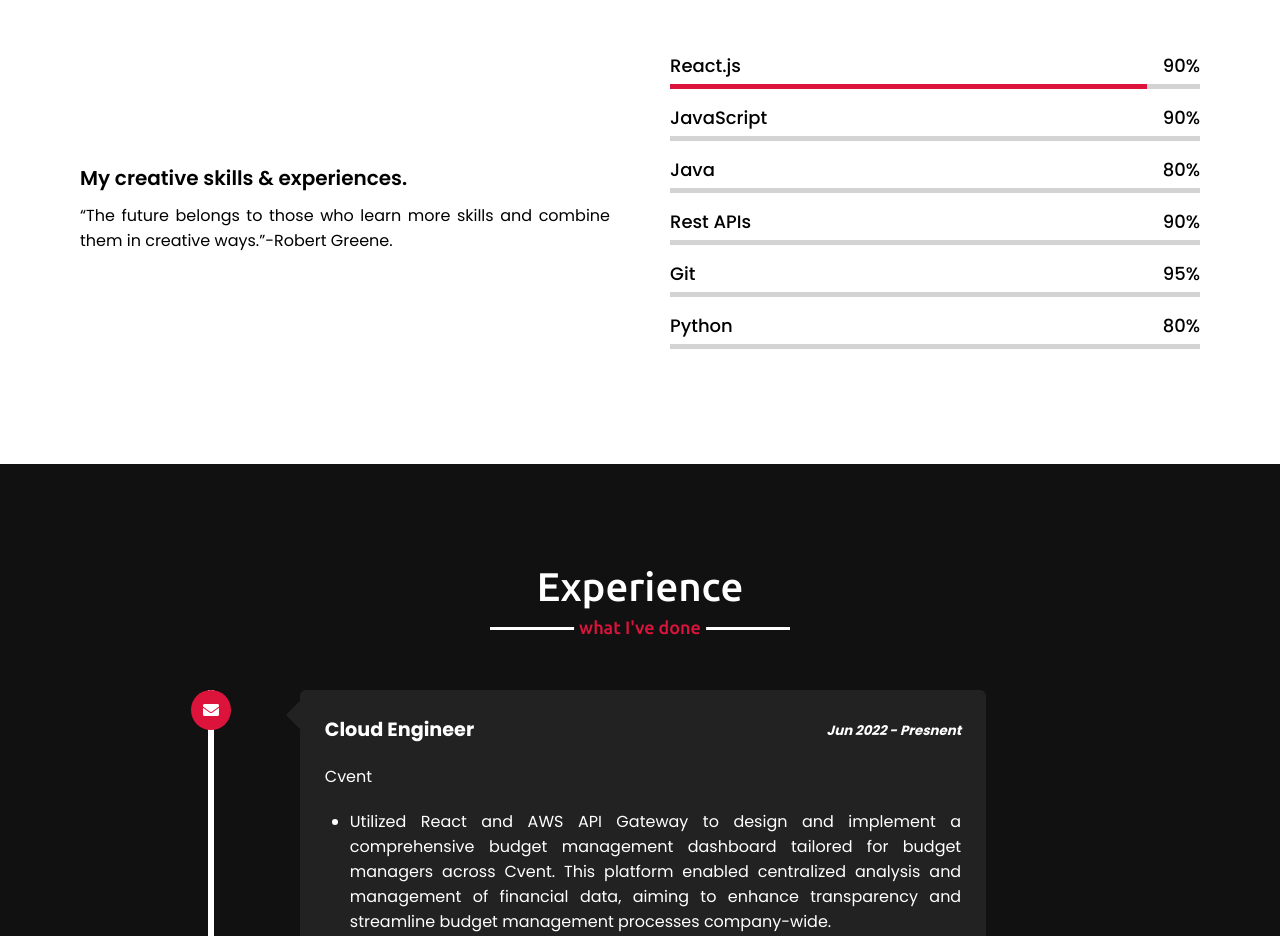
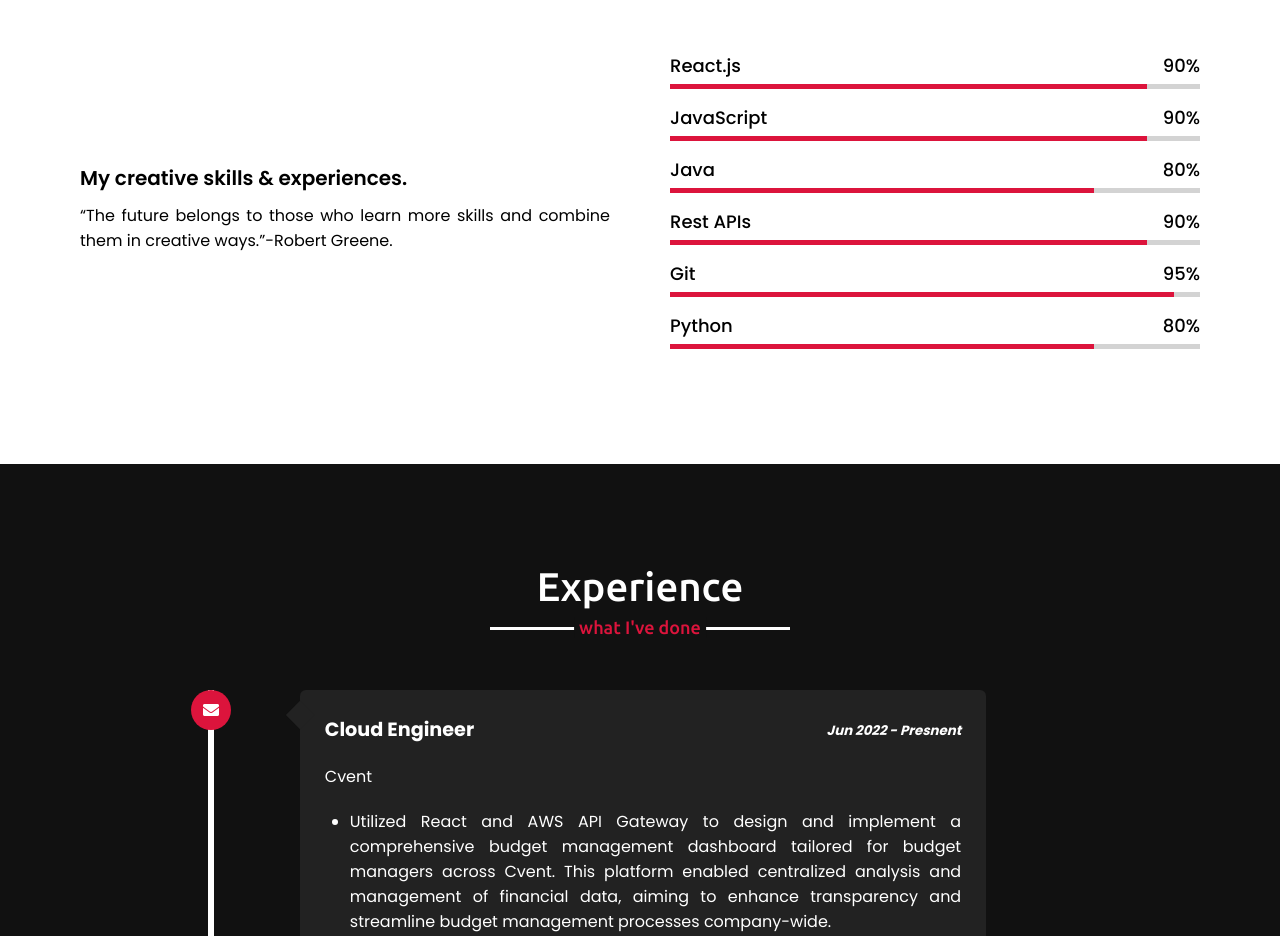
Before and after one commit to gurpreet78371/portfolio, a plain HTML site: page index.html in a window 1280 px wide. Shown: the part 2780-3716 px from the top of the page. Drawn offline with nearby package versions, Linux system fonts and the light colour scheme.

Commit message:
Update style.css

```diff
--- a/style.css
+++ b/style.css
@@ -448,19 +448,19 @@ section .title::after {
 .skills-content .right .react::before {
   width: 90%;
 }
-.skills-content .right .html::before {
+.skills-content .right .JavaScript::before {
   width: 90%;
 }
-.skills-content .right .css::before {
-  width: 85%;
+.skills-content .right .Java::before {
+  width: 80%;
 }
-.skills-content .right .cpp::before {
+.skills-content .right .Rest::before {
+  width: 90%;
+}
+.skills-content .right .Git::before {
   width: 95%;
 }
-.skills-content .right .java::before {
-  width: 80%;
-}
-.skills-content .right .linux::before {
+.skills-content .right .Python::before {
   width: 80%;
 }
 
```
